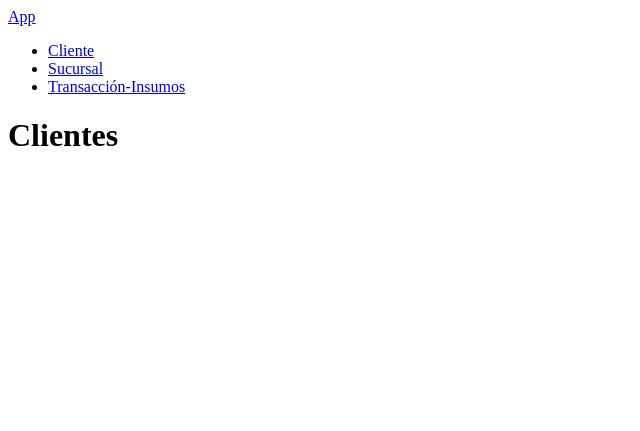
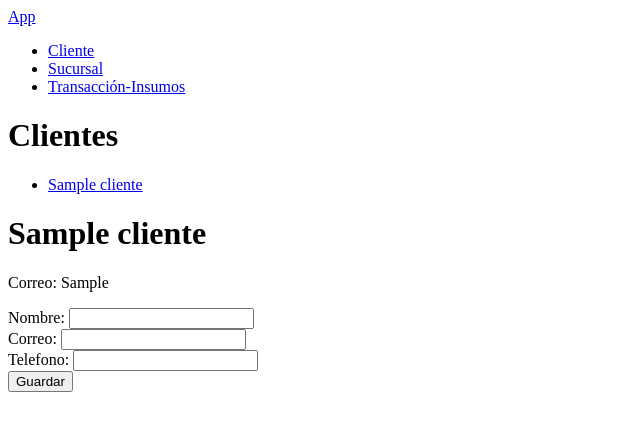
Before and after one commit to theNunu/3A, a Django app: template app/templates/pages/clientes.html in a window 1280 px wide. Shown: the top 431 px of the page, without its empty margins (0-640 px from the left). Run offline with Django 4.2, Linux system fonts and the light colour scheme; the template is opened without the code that fills it: values that come from a table or form of the project are taken from there, others are empty; tables that the repository leaves empty hold one stand-in row (values such as "Sample post").

Commit message:
create de form pd: no working

```diff
--- a/app/forms.py
+++ b/app/forms.py
@@ -1,6 +1,7 @@
 from django import forms
+from .models import Cliente
 
-class newCreateClientForm(forms.Form):
-    nombre = forms.CharField(label="Ingesa tu nickname", max_length=50)
-    correo = forms.EmailField(label="Ingesa tu email", max_length=50)
-    telefono = forms.CharField(label="Número celular", max_length=10)
+class ClienteForm(forms.ModelForm):
+    class Meta:
+        model = Cliente
+        fields = ['nombre', 'correo', 'telefono']
--- a/app/templates/pages/clientes.html
+++ b/app/templates/pages/clientes.html
@@ -2,4 +2,18 @@
 
 {% block content %}
 <h1>Clientes</h1>
+
+<!-- Incluyendo el listado de clientes -->
+{% include 'tables/app-cliente/cliente/cliente_list.html' %}
+
+<!-- Incluyendo el detalle de un cliente (por ejemplo, el primer cliente en la lista) -->
+{% if cliente_list %}
+    {% with first_cliente=cliente_list.0 %}
+        {% include 'tables/app-cliente/cliente/cliente_detail.html' with cliente=first_cliente %}
+    {% endwith %}
+{% endif %}
+
+<!-- Incluyendo el formulario para crear un nuevo cliente -->
+{% include 'tables/app-cliente/cliente/cliente_form.html' %}
+
 {% endblock %}
--- /dev/null
+++ b/app/templates/tables/app-cliente/cliente/cliente_detail.html
@@ -0,0 +1,5 @@
+<!-- cliente_detail.html -->
+
+<h1>{{ cliente.nombre }}</h1>
+<p>Correo: {{ cliente.correo }}</p>
+<!-- Mostrar otros campos según sea necesario -->
--- /dev/null
+++ b/app/templates/tables/app-cliente/cliente/cliente_form.html
@@ -0,0 +1,18 @@
+<!-- cliente_form.html -->
+<div class="container">
+    <!-- cliente_form.html -->
+
+    <form method="post">
+        {% csrf_token %}
+
+        {% for field in form %}
+            <div class="form-group">
+                {{ field.label_tag }}
+                {{ field }}
+            </div>
+        {% endfor %}
+
+        <button type="submit">Guardar</button>
+    </form>
+
+</div>
--- /dev/null
+++ b/app/templates/tables/app-cliente/cliente/cliente_list.html
@@ -0,0 +1,7 @@
+<!-- cliente_list.html -->
+
+<ul>
+    {% for cliente in object_list %}
+      <li><a href="{% url 'cliente_detail' pk=cliente.pk %}">{{ cliente.nombre }}</a></li>
+    {% endfor %}
+  </ul>
```
Also changed, not shown: app/views.py (+17 -2 lines).
